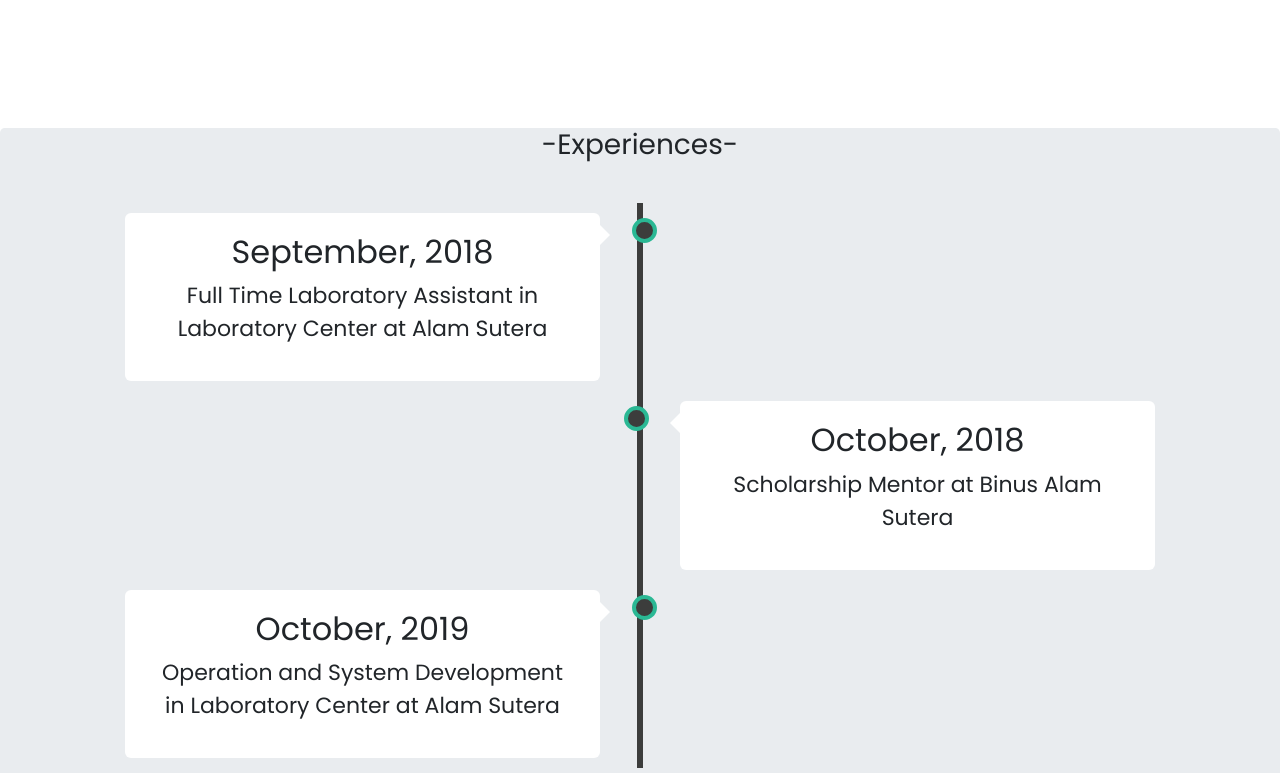
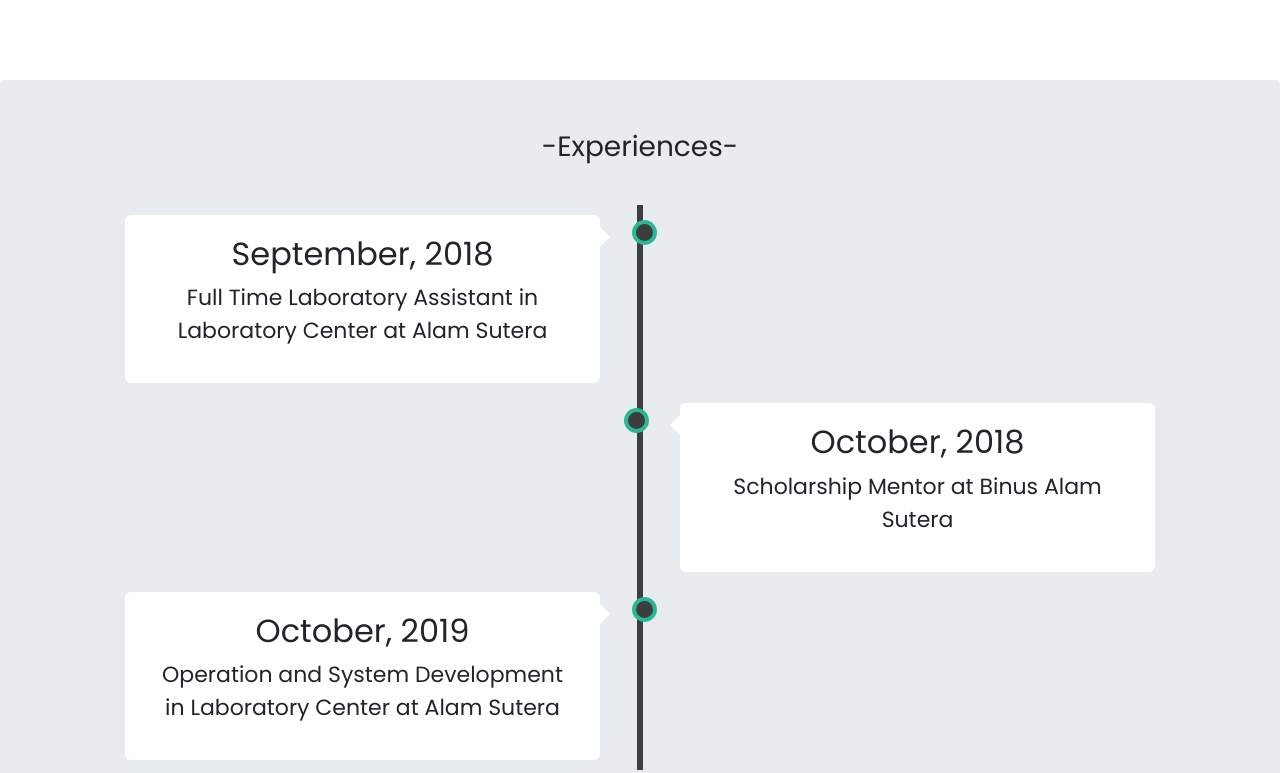
Before and after one commit to ardiantutomo/ardiantutomo.github.io, a plain HTML site: page index.html in a window 1280 px wide. Shown: the part 1672-2445 px from the top of the page. Drawn offline with nearby package versions, Linux system fonts and the light colour scheme.

Commit message:
Update index.html

```diff
--- a/index.html
+++ b/index.html
@@ -91,7 +91,7 @@
             </div>
         </div>
     </div>
-    <div class="jumbotron text-center full-page space-0" id="experiences" style="padding-bottom: 50px; margin-top:80px">
+    <div class="jumbotron text-center full-page space-0" id="experiences" style="padding: 50px 0;">
         <div class="container">
             <h3> -Experiences- </h3>
             <br>
```
